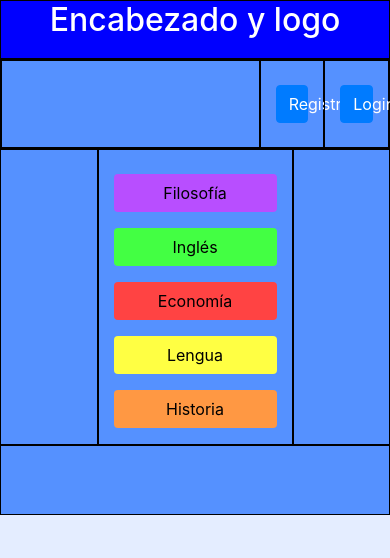
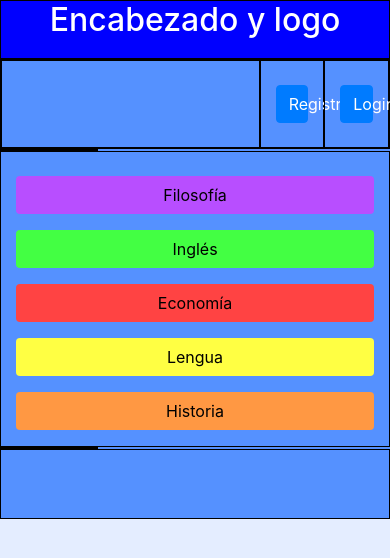
Before and after one commit to XelleXYT/Trivi-All, a PHP site: page / in a window 390 px wide. Shown: the top 558 px of the page. Run offline with PHP 8.4, Linux system fonts and the light colour scheme; the visitor is signed in with stand-in values (Sample User, id 1).

Commit message:
Ahora al cambiar el tamaño de pantalla redimensiona el menú principal.

```diff
--- a/index.php
+++ b/index.php
@@ -38,7 +38,7 @@ if (session_status() == PHP_SESSION_NONE) {
             </div>
             <div class="row">
                 <div class="col-3" style="border:1px solid black;"></div>
-                <div class="col-6" style="border:1px solid black; color: #000;" id="menu">
+                <div class="col-md-6" style="border:1px solid black; color: #000;" id="menu">
                     <br/>
                     <!--
                        Colores:
```
